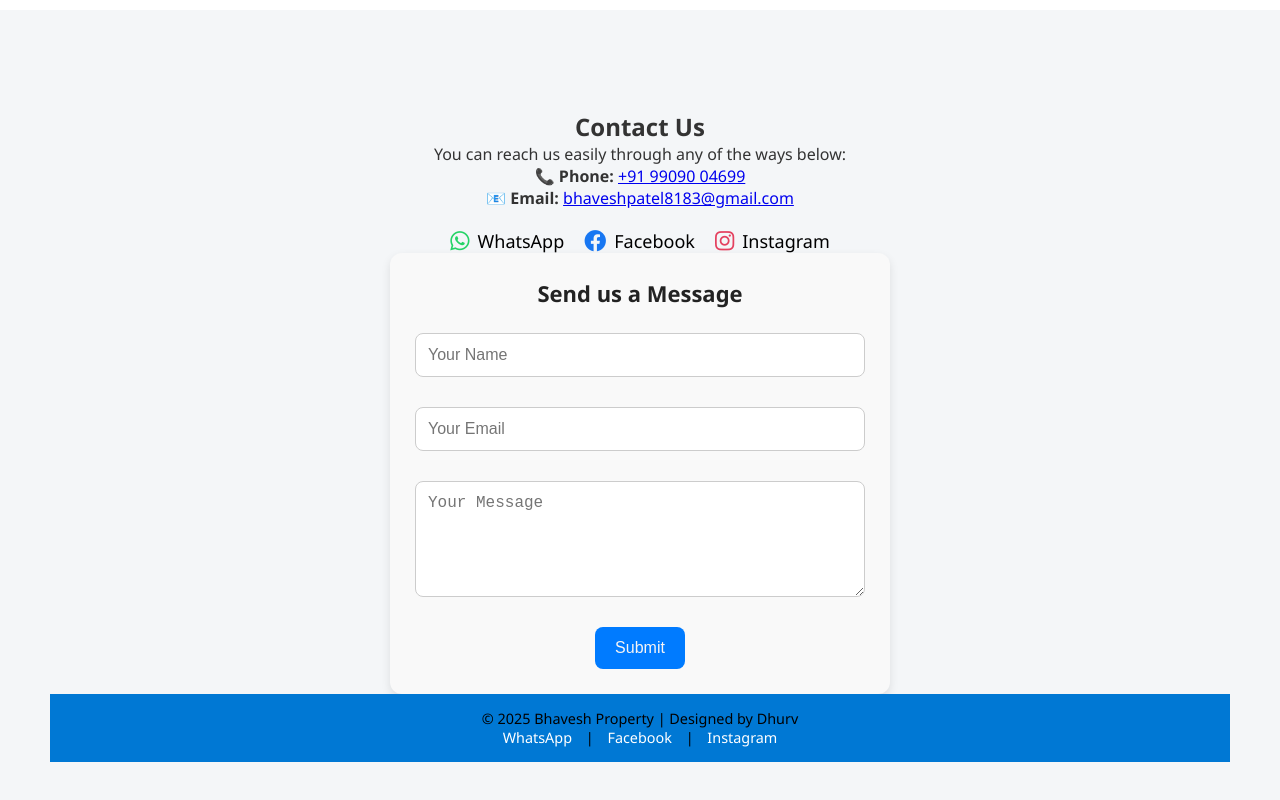
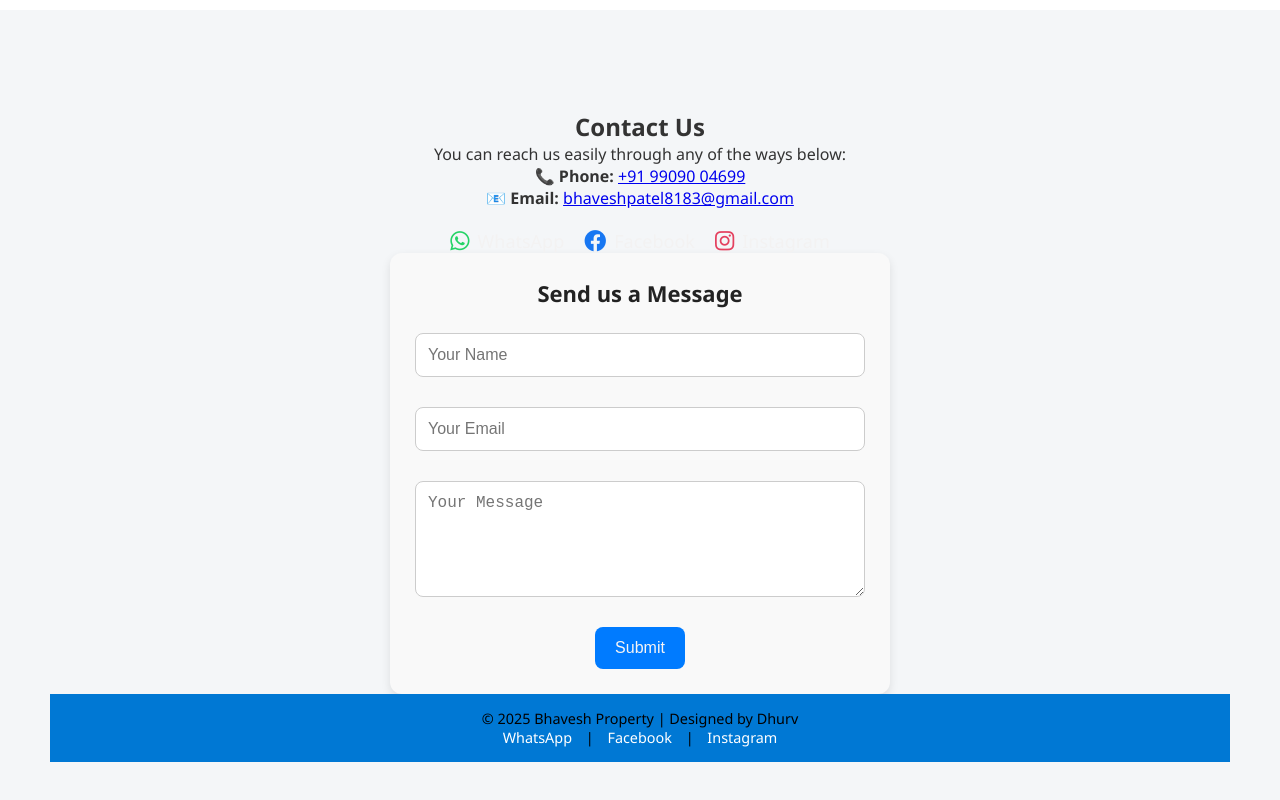
Before and after one commit to 18D19/realestate-website, a website: page index.html in a window 1280 px wide. Shown: the part 1694-2494 px from the top of the page. Drawn offline with Linux system fonts and the light colour scheme.

Commit message:
Updated social link colors

```diff
--- a/style.css
+++ b/style.css
@@ -188,7 +188,7 @@ button:hover {
 }
 
 .social-links a {
-  color: rgb(0, 0, 0);
+  color: rgb(243, 242, 242);
   font-size: 18px;
   text-decoration: none;
   display: flex;
@@ -202,7 +202,7 @@ button:hover {
 }
 
 .social-links a:hover {
-  color: #0d0d0d;
+  color: #f3f2f2;
 }
 
 /* Brand colors */
```
